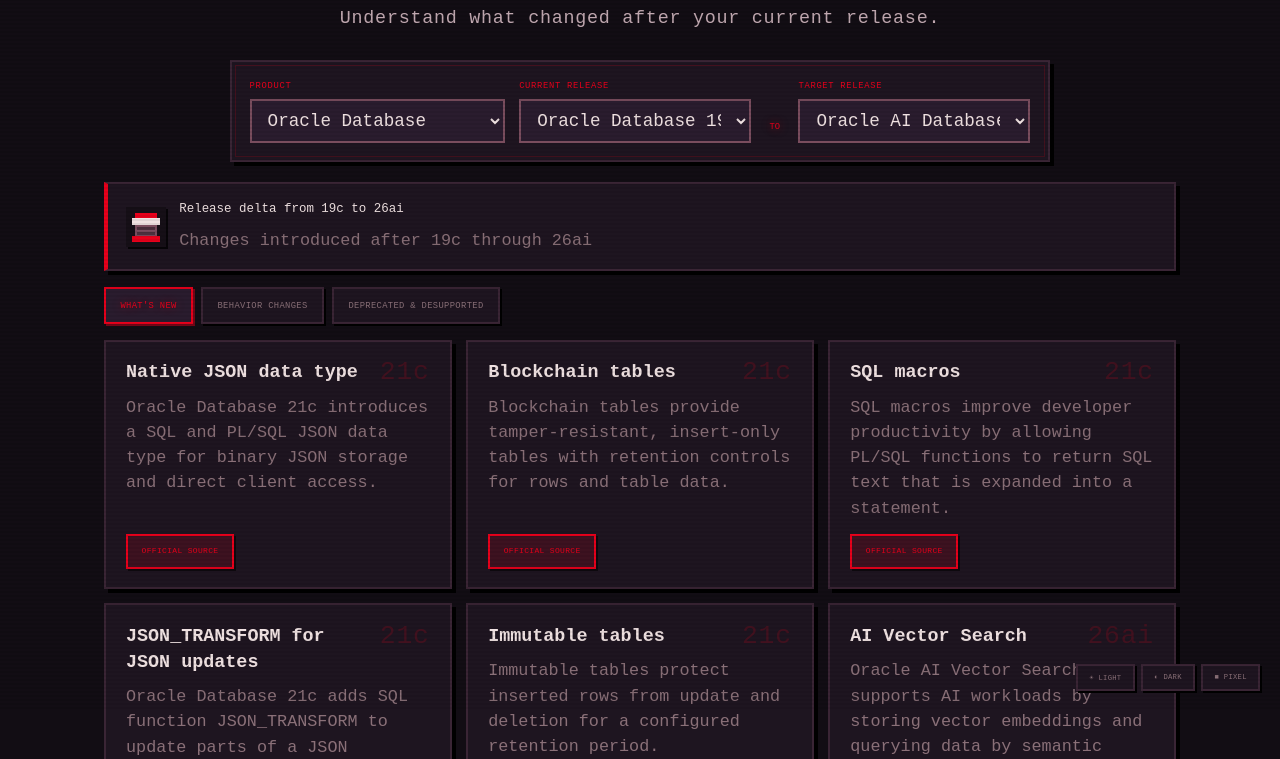
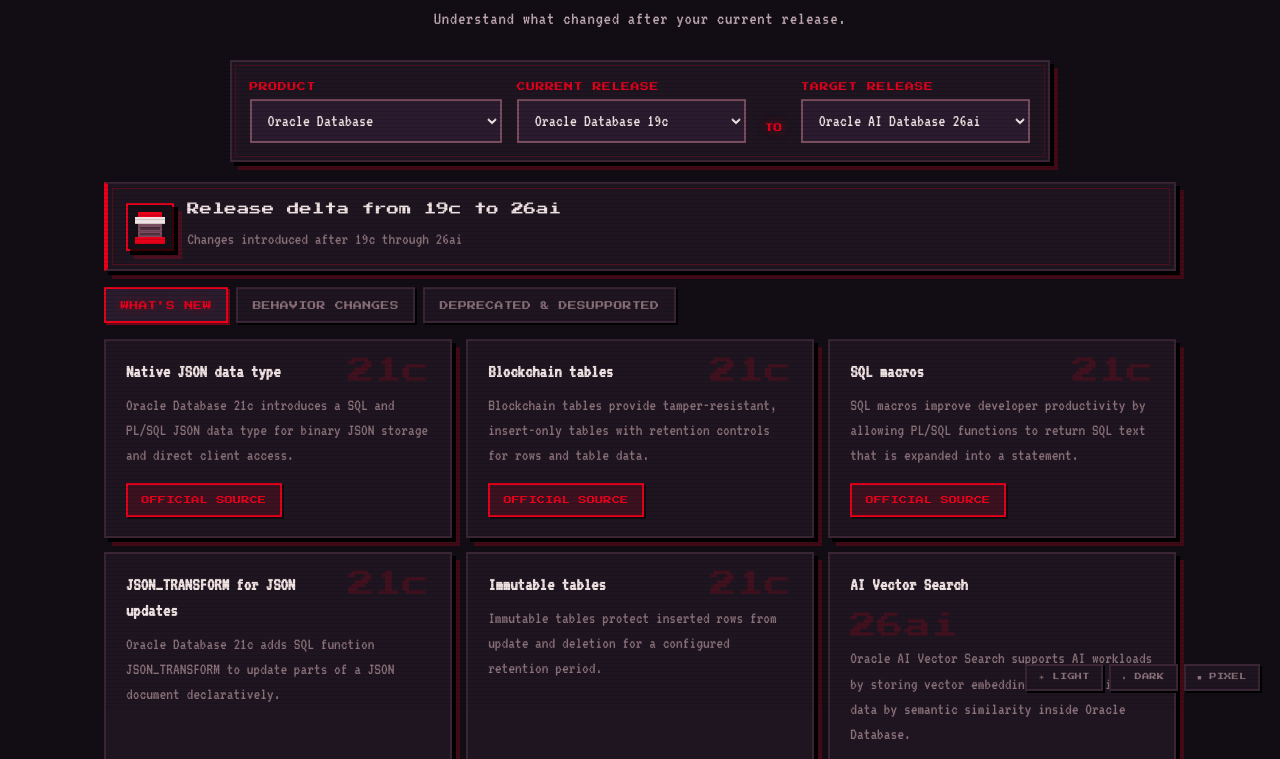
Before and after one commit to jollylengkono/oracle-version-diff, a website with bundled scripts: page index.html in a window 1280 px wide. Shown: the part 89-848 px from the top of the page. Built offline with nearby package versions, Linux system fonts and the light colour scheme.

Commit message:
fix: restore pixel theme styling (#20)

```diff
--- a/css/theme-pixel-dark.css
+++ b/css/theme-pixel-dark.css
@@ -1,3 +1,5 @@
+@import url('https://fonts.googleapis.com/css2?family=Press+Start+2P&family=VT323&display=swap');
+
 :root {
   --oracle-red: #E8001B;
   --accent: #E8001B;
@@ -14,7 +16,10 @@
   --button: #3D1220;
   --button-hover: #5A1A2E;
   --focus: #E8001B;
-  --shadow: 4px 4px 0 #000;
+  --pixel-display-font: 'Press Start 2P', monospace;
+  --pixel-body-font: 'VT323', 'Courier New', monospace;
+  --pixel-shadow: 4px 4px 0 #000, 8px 8px 0 rgba(232, 0, 27, .22);
+  --shadow: var(--pixel-shadow);
   --pixel-glow: 0 0 8px rgba(232, 0, 27, 0.55), 0 0 20px rgba(232, 0, 27, 0.2);
 }
 
@@ -24,24 +29,37 @@ body::after {
   content: '';
   position: fixed;
   inset: 0;
-  background: repeating-linear-gradient(
-    0deg,
-    transparent,
-    transparent 2px,
-    rgba(0, 0, 0, 0.06) 2px,
-    rgba(0, 0, 0, 0.06) 4px
-  );
+  background:
+    repeating-linear-gradient(
+      0deg,
+      transparent,
+      transparent 3px,
+      rgba(0, 0, 0, 0.18) 3px,
+      rgba(0, 0, 0, 0.18) 4px
+    ),
+    repeating-linear-gradient(
+      90deg,
+      rgba(255, 255, 255, 0.035),
+      rgba(255, 255, 255, 0.035) 1px,
+      transparent 1px,
+      transparent 8px
+    );
+  mix-blend-mode: multiply;
+  opacity: .78;
   pointer-events: none;
   z-index: 9998;
 }
 
 body {
   margin: 0;
-  font-family: 'Courier New', 'Lucida Console', monospace;
+  font-family: var(--pixel-body-font);
   font-size: 18px;
   color: var(--ink);
   background: var(--bg);
   line-height: 1.5;
+  -webkit-font-smoothing: none;
+  font-variant-ligatures: none;
+  text-rendering: geometricPrecision;
 }
 
 .masthead {
@@ -52,13 +70,14 @@ body {
 }
 .masthead__title {
   margin: 0;
-  font-family: 'Courier New', 'Lucida Console', monospace;
+  font-family: var(--pixel-display-font);
   font-size: clamp(.9rem, 2.2vw, 1.65rem);
   font-weight: 400;
-  letter-spacing: 0.05em;
+  letter-spacing: 0.08em;
   line-height: 1.7;
   color: var(--oracle-red);
-  text-shadow: var(--pixel-glow), 3px 3px 0 rgba(0, 0, 0, .85);
+  text-shadow: var(--pixel-glow), 3px 3px 0 rgba(0, 0, 0, .85), 1px 0 0 currentColor;
+  text-transform: uppercase;
 }
 .masthead__subtitle {
   margin: .8rem 0 0;
@@ -107,13 +126,25 @@ body {
   border-radius: 0;
   background: var(--surface);
   box-shadow: var(--shadow);
+  position: relative;
+}
+.delta-summary::before {
+  content: '';
+  position: absolute;
+  inset: 4px;
+  border: 1px solid rgba(232, 0, 27, .24);
+  pointer-events: none;
 }
 .delta-summary__icon {
-  width: 2.5rem;
-  height: 2.5rem;
-  flex: 0 0 2.5rem;
+  width: 3rem;
+  height: 3rem;
+  flex: 0 0 3rem;
   display: grid;
   place-items: center;
+  border: 2px solid var(--oracle-red);
+  background: var(--surface-soft);
+  box-shadow: var(--pixel-shadow);
+  image-rendering: pixelated;
   color: var(--oracle-red);
   --product-icon-bg: var(--surface-soft);
   --product-icon-accent: var(--oracle-red);
@@ -132,7 +163,7 @@ body {
 .delta-summary h2 {
   margin: 0;
   color: var(--ink);
-  font-family: 'Courier New', 'Lucida Console', monospace;
+  font-family: var(--pixel-display-font);
   font-size: .78rem;
   font-weight: 400;
   line-height: 1.6;
@@ -148,7 +179,7 @@ body {
   flex-direction: column;
   gap: .35rem;
   color: var(--oracle-red);
-  font-family: 'Courier New', 'Lucida Console', monospace;
+  font-family: var(--pixel-display-font);
   font-size: .55rem;
   font-weight: 400;
   text-transform: uppercase;
@@ -162,7 +193,7 @@ body {
   border-radius: 0;
   background: var(--surface-raised);
   color: var(--ink);
-  font-family: 'Courier New', 'Lucida Console', monospace;
+  font-family: var(--pixel-body-font);
   font-size: 1.1rem;
   cursor: pointer;
 }
@@ -173,7 +204,7 @@ body {
 }
 .picker__vs {
   color: var(--oracle-red);
-  font-family: 'Courier New', 'Lucida Console', monospace;
+  font-family: var(--pixel-display-font);
   font-size: .55rem;
   font-weight: 400;
   padding: 0 .25rem .55rem;
@@ -194,7 +225,7 @@ body {
   background: var(--surface);
   color: var(--muted);
   cursor: pointer;
-  font-family: 'Courier New', 'Lucida Console', monospace;
+  font-family: var(--pixel-display-font);
   font-size: .55rem;
   font-weight: 400;
   padding: .7rem .9rem;
@@ -224,7 +255,7 @@ body {
 .group__label {
   margin: 0 0 .5rem;
   color: var(--oracle-red);
-  font-family: 'Courier New', 'Lucida Console', monospace;
+  font-family: var(--pixel-display-font);
   font-size: .55rem;
   font-weight: 400;
   text-transform: uppercase;
@@ -238,7 +269,7 @@ body {
   border-radius: 0;
   background: var(--oracle-red);
   color: #fff;
-  font-family: 'Courier New', 'Lucida Console', monospace;
+  font-family: var(--pixel-display-font);
   font-size: .5rem;
   text-align: center;
   box-shadow: 2px 2px 0 rgba(0, 0, 0, .55);
@@ -283,7 +314,7 @@ body {
   min-width: 0;
   margin: 0;
   color: var(--ink);
-  font-family: 'Courier New', 'Lucida Console', monospace;
+  font-family: var(--pixel-body-font);
   font-size: 1.15rem;
   line-height: 1.4;
   overflow-wrap: anywhere;
@@ -291,7 +322,7 @@ body {
 .item__version {
   flex: 0 0 auto;
   color: rgba(232, 0, 27, 0.18);
-  font-family: 'Courier New', 'Lucida Console', monospace;
+  font-family: var(--pixel-display-font);
   font-size: clamp(1rem, 2.5vw, 1.65rem);
   font-weight: 400;
   letter-spacing: 0.03em;
@@ -301,7 +332,7 @@ body {
 .item__desc {
   margin: .55rem 0 .85rem;
   color: var(--muted);
-  font-family: 'Courier New', 'Lucida Console', monospace;
+  font-family: var(--pixel-body-font);
   font-size: 1.05rem;
 }
 .item__source {
@@ -316,7 +347,7 @@ body {
   border-radius: 0;
   background: var(--button);
   color: var(--oracle-red);
-  font-family: 'Courier New', 'Lucida Console', monospace;
+  font-family: var(--pixel-display-font);
   font-size: .5rem;
   font-weight: 400;
   line-height: 1;
@@ -341,7 +372,7 @@ body {
   border: 2px dashed var(--border);
   border-radius: 0;
   color: var(--muted);
-  font-family: 'Courier New', 'Lucida Console', monospace;
+  font-family: var(--pixel-display-font);
   font-size: .6rem;
   line-height: 1.8;
 }
@@ -353,7 +384,7 @@ body {
 .updated {
   margin-top: 1.25rem;
   color: var(--muted);
-  font-family: 'Courier New', 'Lucida Console', monospace;
+  font-family: var(--pixel-body-font);
   font-size: 1rem;
 }
 .footer {
@@ -361,7 +392,7 @@ body {
   margin: 0 auto;
   padding: 1rem 1.5rem 1.5rem;
   color: var(--muted);
-  font-family: 'Courier New', 'Lucida Console', monospace;
+  font-family: var(--pixel-body-font);
   font-size: 1rem;
 }
 
@@ -376,7 +407,7 @@ body {
   border-bottom: 3px solid var(--oracle-red);
   background: var(--bg);
   color: var(--oracle-red);
-  font-family: 'Courier New', 'Lucida Console', monospace;
+  font-family: var(--pixel-display-font);
   font-size: .6rem;
   font-weight: 400;
   letter-spacing: 0.06em;
@@ -399,7 +430,7 @@ body {
   background: var(--surface);
   color: var(--muted);
   cursor: pointer;
-  font-family: 'Courier New', 'Lucida Console', monospace;
+  font-family: var(--pixel-display-font);
   font-size: .45rem;
   text-transform: uppercase;
   letter-spacing: .04em;
--- a/tests/js/theme.test.mjs
+++ b/tests/js/theme.test.mjs
@@ -57,16 +57,17 @@ function assertResponsiveCardGrid(css) {
   assert.match(source, /margin-top:\s*auto;/);
 }
 
-function assertDeltaSummaryIconLayout(css) {
+function assertDeltaSummaryIconLayout(css, iconSize = '2.5rem') {
   const summary = ruleBody(css, '.delta-summary');
   assert.match(summary, /display:\s*flex;/);
   assert.match(summary, /align-items:\s*center;/);
   assert.match(summary, /gap:\s*\.85rem;/);
 
   const icon = ruleBody(css, '.delta-summary__icon');
-  assert.match(icon, /width:\s*2\.5rem;/);
-  assert.match(icon, /height:\s*2\.5rem;/);
-  assert.match(icon, /flex:\s*0 0 2\.5rem;/);
+  const escapedIconSize = iconSize.replace('.', '\\.');
+  assert.match(icon, new RegExp(`width:\\s*${escapedIconSize};`));
+  assert.match(icon, new RegExp(`height:\\s*${escapedIconSize};`));
+  assert.match(icon, new RegExp(`flex:\\s*0 0 ${escapedIconSize};`));
   assert.match(icon, /display:\s*grid;/);
   assert.match(icon, /place-items:\s*center;/);
   assert.match(icon, /--product-icon-bg:/);
@@ -152,12 +153,46 @@ test('themes use a responsive equal-height card grid', () => {
 test('themes define compact delta summary product icon layout', () => {
   assertDeltaSummaryIconLayout(lightCss);
   assertDeltaSummaryIconLayout(darkCss);
-  assertDeltaSummaryIconLayout(pixelCss);
+  assertDeltaSummaryIconLayout(pixelCss, '3rem');
 });
 
-test('app stylesheets do not import external assets', () => {
-  [lightCss, darkCss, pixelCss].forEach((css) => {
+test('non-pixel app stylesheets do not import external assets', () => {
+  [lightCss, darkCss].forEach((css) => {
     assert.doesNotMatch(css, /@import\s+url\(/i);
     assert.doesNotMatch(css, /https?:\/\//i);
   });
 });
+
+test('pixel dark theme restores visible pixel font treatment', () => {
+  assert.match(pixelCss, /@import\s+url\('https:\/\/fonts\.googleapis\.com\/css2\?family=Press\+Start\+2P&family=VT323&display=swap'\);/);
+
+  const root = ruleBody(pixelCss, ':root');
+  assert.match(root, /--pixel-display-font:\s*'Press Start 2P', monospace;/);
+  assert.match(root, /--pixel-body-font:\s*'VT323', 'Courier New', monospace;/);
+  assert.match(root, /--pixel-shadow:\s*4px 4px 0 #000,\s*8px 8px 0 rgba\(232,\s*0,\s*27,\s*\.22\);/);
+
+  const body = ruleBody(pixelCss, 'body');
+  assert.match(body, /font-family:\s*var\(--pixel-body-font\);/);
+  assert.match(body, /-webkit-font-smoothing:\s*none;/);
+  assert.match(body, /font-variant-ligatures:\s*none;/);
+  assert.match(body, /text-rendering:\s*geometricPrecision;/);
+
+  const overlay = ruleBody(pixelCss, 'body::after');
+  assert.match(overlay, /repeating-linear-gradient\(\s*0deg,/);
+  assert.match(overlay, /repeating-linear-gradient\(\s*90deg,/);
+
+  const title = ruleBody(pixelCss, '.masthead__title');
+  assert.match(title, /font-family:\s*var\(--pixel-display-font\);/);
+  assert.match(title, /text-transform:\s*uppercase;/);
+  assert.match(title, /text-shadow:\s*var\(--pixel-glow\),\s*3px 3px 0 rgba\(0,\s*0,\s*0,\s*\.85\),\s*1px 0 0 currentColor;/);
+});
+
+test('pixel dark theme makes product summary badge sprite-like', () => {
+  const icon = ruleBody(pixelCss, '.delta-summary__icon');
+  assert.match(icon, /width:\s*3rem;/);
+  assert.match(icon, /height:\s*3rem;/);
+  assert.match(icon, /flex:\s*0 0 3rem;/);
+  assert.match(icon, /border:\s*2px solid var\(--oracle-red\);/);
+  assert.match(icon, /box-shadow:\s*var\(--pixel-shadow\);/);
+  assert.match(icon, /image-rendering:\s*pixelated;/);
+});
```
